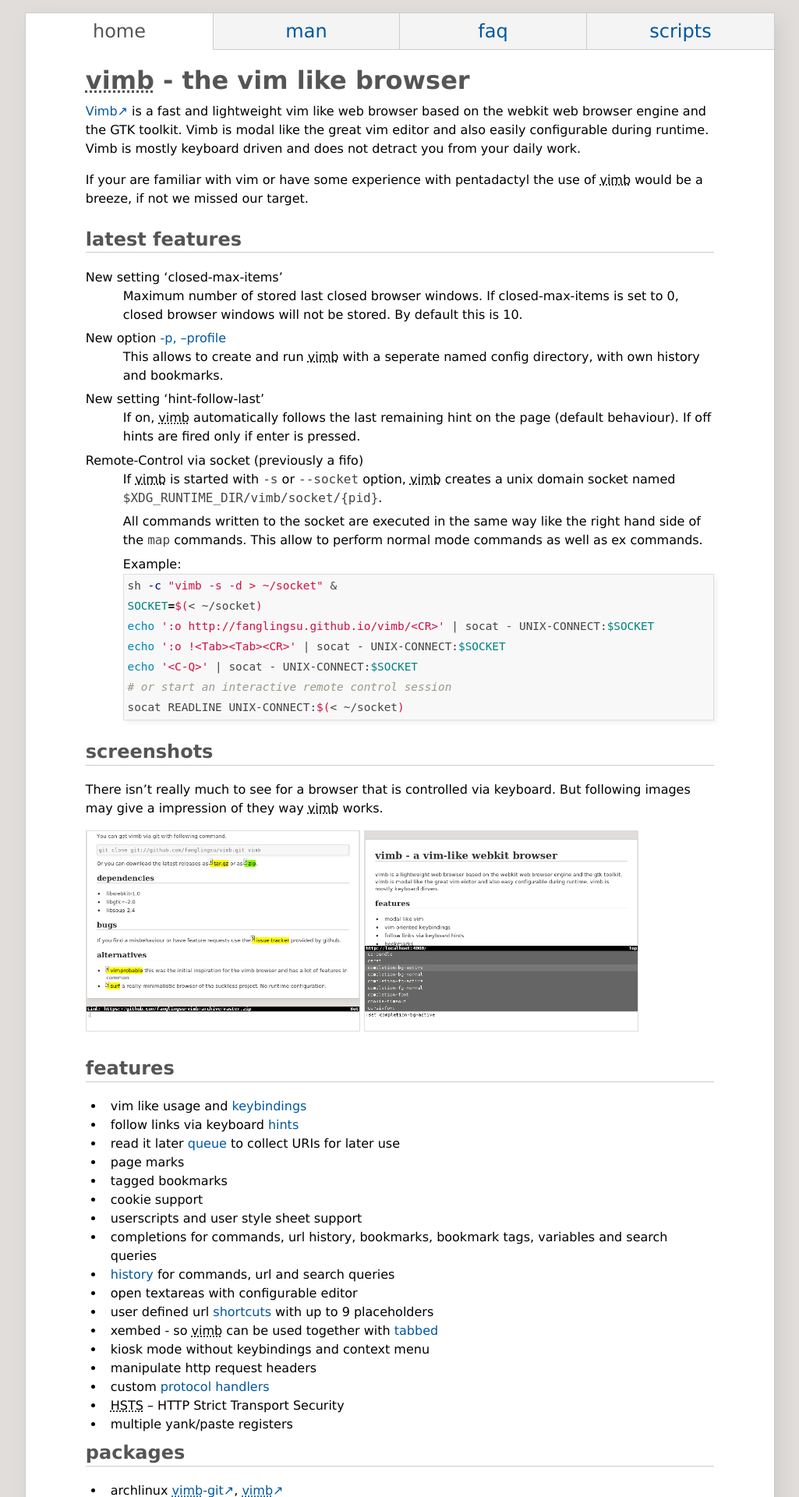
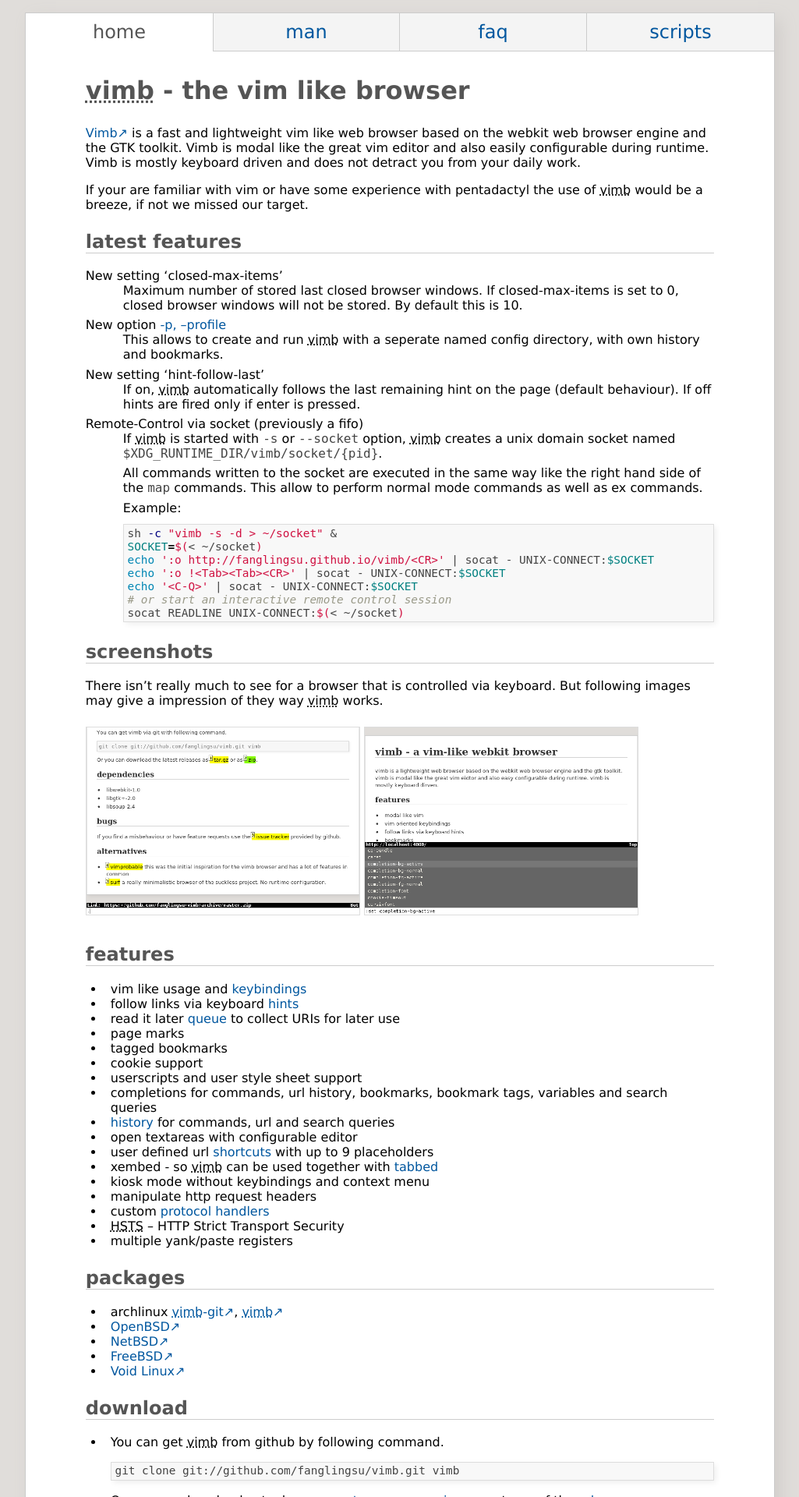
Before and after one commit to fanglingsu/vimb, a Jekyll site: the page built from index.md, in a window 1280 px wide. Shown: the top 1920 px of the page at 78% size, without its empty margins (127-1152 px from the left). Built offline with Jekyll 4.4.1, drawn with Linux system fonts in a browser that asks for light colours.

Commit message:
Remove one view port.
Simplified the css rules by taking collapsible margins into account. Also
fixed anchor target offset change by fixed menu on smaller screens.

````diff
--- a/index.md
+++ b/index.md
@@ -47,7 +47,6 @@
   # or start an interactive remote control session
   socat READLINE UNIX-CONNECT:$(< ~/socket)
   ```
-
 
 ## screenshots
 
--- a/theme/main.scss
+++ b/theme/main.scss
@@ -14,7 +14,6 @@
   color: #000;
   font-family: "Dejavu sans-serif",Verdana,Geneva,sans-serif;
   font-size: 1em;
-  line-height: 1.5em;
   text-rendering: optimizeLegibility;
 }
 
@@ -22,6 +21,7 @@
   background-color: #fff;
   margin: 1em auto 2em;
   max-width: 60em;
+  min-width: 20em;
   border: 1px solid #ccc;
   box-shadow: .52em .52em 1.3em #d0cdca;
   position: relative;
@@ -39,24 +39,23 @@
 
 h1, h2, h3 {
   font-weight: bolder;
-  padding: .5em 0 .2em;
-  margin-bottom: .3em;
   color: #555;
 }
 
 h1 {
-  padding-top: .8em;
+  margin: 1em 0 .8em;
   font-size: xx-large;
 }
 
 h2 {
   font-size: x-large;
   border-bottom: 1px solid #ccc;
-  margin-bottom: .8em;
+  margin: 1em 0 .8em;
 }
 
 h3 {
   font-size: large;
+  margin: .8em 0 .6em;
 }
 
 em {
@@ -64,7 +63,7 @@
 }
 
 p, pre, ul, ol, dl {
-  margin-bottom: 1em;
+  margin: 1em 0;
 }
 
 ul, ol {
@@ -72,23 +71,18 @@
   margin: 0 0 0 1.5em;
 }
 
-h1 + ul {
-  margin-top: 1.5em;
-}
-
 ol li {
   list-style-type: decimal;
 }
 
 li {
-  line-height: 1.5em;
   padding-left: .5em;
 }
 
 img {
   border: 1px solid #ddd;
   max-width: 100%;
-  padding: 0 0 1em 0;
+  margin: .5em 0;
   height: auto;
 }
 
@@ -122,7 +116,6 @@
 }
 
 a:focus, a:hover {
-  text-decoration: underline;
   color: #0181eb;
 }
 
@@ -157,19 +150,18 @@
   position: absolute;
   top: 0;
   width: 100%;
+  min-width: 20em;
   ul {
 	margin: 0;
-	padding: 0;
 	li {
 	  list-style: none;
 	  float: left;
 	  width: 25%;
-	  margin: 0;
 	  padding: 0;
       * {
         text-align: center;
         display: block;
-        padding: .2em .5em;
+        padding: .4em 0 .1em;
         border: solid #ccc;
         border-width: 0 1px 1px 0;
         height: 1.5em;
@@ -203,7 +195,7 @@
 }
 
 #markdown-toc {
-  margin-left: 0;
+  margin: 0 0 1em;
   li {
 	list-style-type: none;
 	padding-left: 0;
@@ -212,38 +204,14 @@
 @media screen and (max-width: 60em) {
   nav {
     position: fixed;
-  }
-}
-
-@media screen and (max-width: 480px),
-media screen and (max-device-width: 480px) {
-  html {
-    background-color: #fff;
-  }
-  #page {
-    margin: 0;
-    background-color: #fff;
-    border: none;
-    box-shadow: none;
+    font-size: large;
   }
 
-  #content {
-    padding: 1.5em .5em;
-  }
-
-  nav {
-    position: fixed;
-    background-color: #fff;
-    border-bottom: 1px solid #ccc;
-    ul li {
-      width: auto;
-      * {
-        border: none;
-        padding: 0 .5em;
-        background: none;
-        text-align: left;
-      }
-    }
+  /* fix anchor offset in case of fixed menu */
+  h1, h2, h3 {
+    padding-top: 2.1em;
+    margin-top: -2.1em;
+    background-clip: content-box;
   }
 }
 .c {
````
